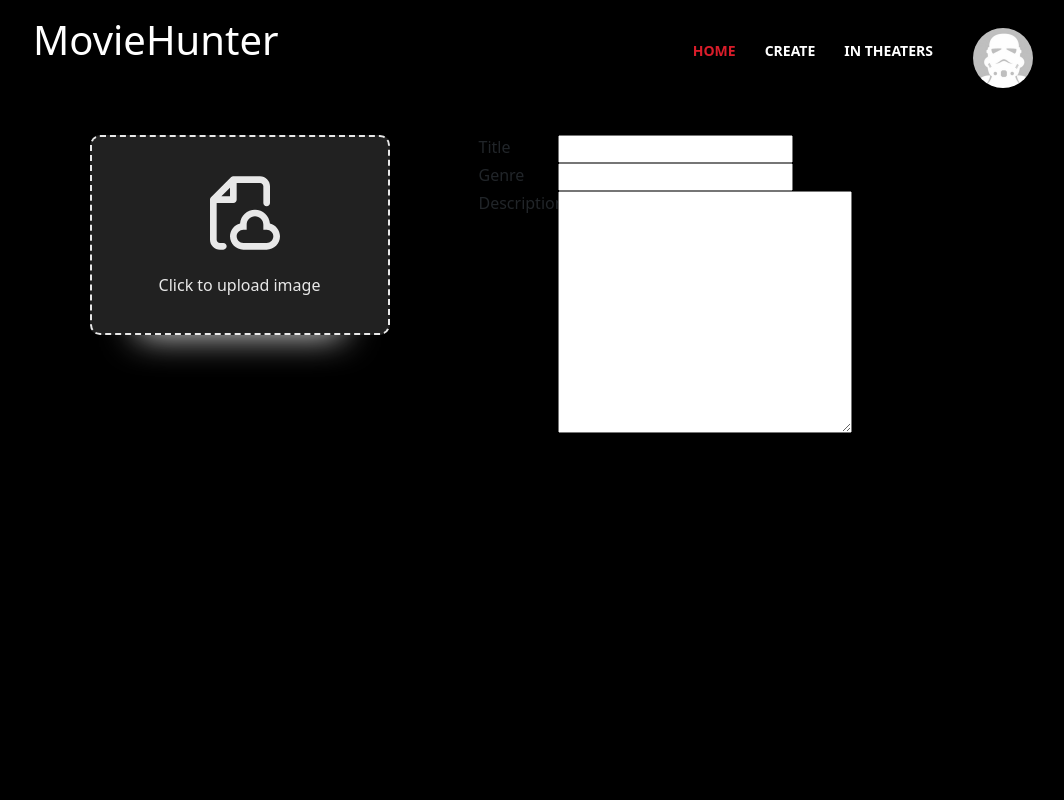
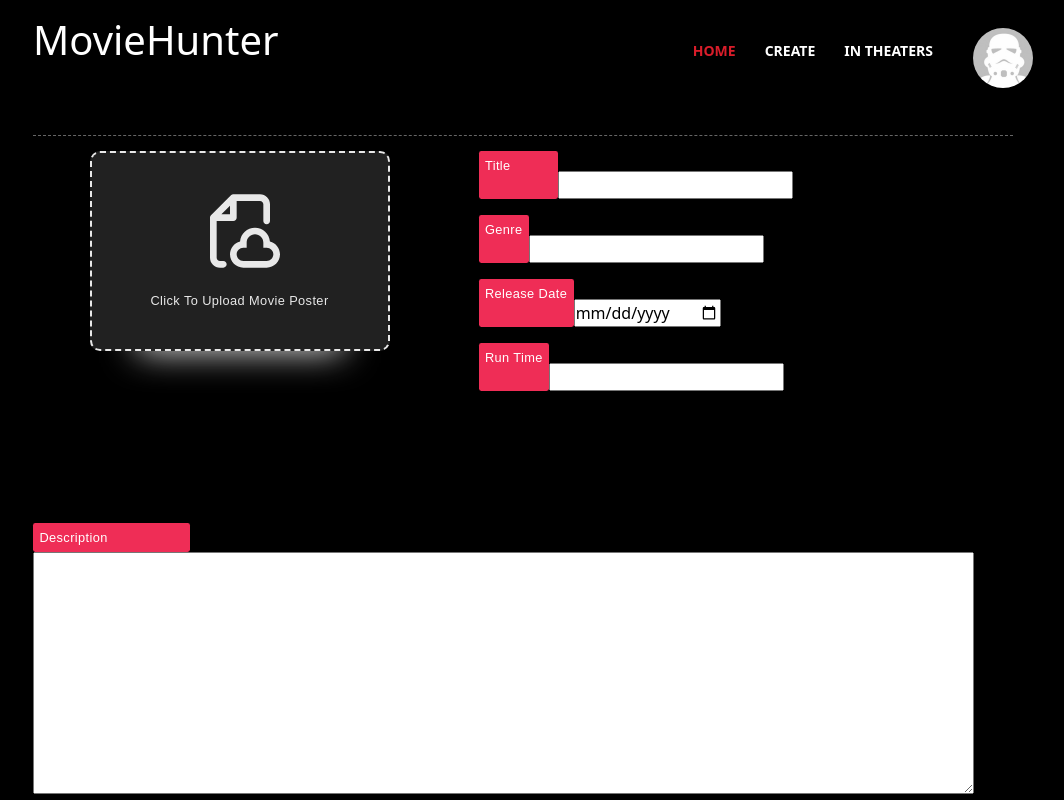
Before and after one commit to AlvaroBala/MoviesProject, a Python web app: template flask_app/templates/createPost.html in a window 1280 px wide. Shown: the whole page, without its empty margins (117-1181 px from the left). Run offline with Jinja, Linux system fonts and the light colour scheme; the template is opened without the code that fills it, so the values that code supplies are empty.

Commit message:
log in registracion buttons and createPost.html

```diff
--- a/flask_app/templates/createPost.css
+++ b/flask_app/templates/createPost.css
@@ -3,7 +3,12 @@
     height: 100px;
     border-color: gray;
     justify-content: space-around;
+    padding-top: 15px;
 }
+.header-with-dots {
+    border-bottom: 1px dashed #e8e8e8; /* Adjust border style and color */
+    padding: 10px 0; /* Add some spacing */
+  }
 .custum-file-upload {
     height: 200px;
     width: 300px;
@@ -55,6 +60,36 @@
 	clear:both;
 }
 #header{
-    border-bottom: 2px #e8e8e8;
+    border-bottom: 1px dashed #666;
+}
+label {
 
-}
+    font-family: 'Heebo', sans-serif;
+    font-size: 0.8rem;
+    font-weight: 400;
+    letter-spacing: 0.025rem;
+    font-style: normal;
+    text-transform: capitalize;
+    color: #FFFFFF;
+    background-color: #EF2D56;
+    border-radius: 0.15rem;
+    -webkit-border-radius: 0.15rem;
+    -moz-border-radius: 0.15rem;
+    padding: 0.3rem 0.4rem;
+    border-style: none;
+    border-width: 0rem;
+    border-color: #EF2D56;
+    -box-shadow: -0.25px 0.75px 9px -0.25px rgba(85,85,85,0.36);
+
+    }
+    .description{
+        margin-top: 130px;
+        position: absolute;
+        bottom: 0px;
+    }
+    input{
+        margin-top: 20px !important;
+    }
+    .mb{
+        margin-bottom: 20px;
+    }
--- a/flask_app/templates/createPost.html
+++ b/flask_app/templates/createPost.html
@@ -36,28 +36,36 @@
               <svg viewBox="0 0 24 24" fill="" xmlns="http://www.w3.org/2000/svg"><g id="SVGRepo_bgCarrier" stroke-width="0"></g><g id="SVGRepo_tracerCarrier" stroke-linecap="round" stroke-linejoin="round"></g><g id="SVGRepo_iconCarrier"> <path fill-rule="evenodd" clip-rule="evenodd" d="M10 1C9.73478 1 9.48043 1.10536 9.29289 1.29289L3.29289 7.29289C3.10536 7.48043 3 7.73478 3 8V20C3 21.6569 4.34315 23 6 23H7C7.55228 23 8 22.5523 8 22C8 21.4477 7.55228 21 7 21H6C5.44772 21 5 20.5523 5 20V9H10C10.5523 9 11 8.55228 11 8V3H18C18.5523 3 19 3.44772 19 4V9C19 9.55228 19.4477 10 20 10C20.5523 10 21 9.55228 21 9V4C21 2.34315 19.6569 1 18 1H10ZM9 7H6.41421L9 4.41421V7ZM14 15.5C14 14.1193 15.1193 13 16.5 13C17.8807 13 19 14.1193 19 15.5V16V17H20C21.1046 17 22 17.8954 22 19C22 20.1046 21.1046 21 20 21H13C11.8954 21 11 20.1046 11 19C11 17.8954 11.8954 17 13 17H14V16V15.5ZM16.5 11C14.142 11 12.2076 12.8136 12.0156 15.122C10.2825 15.5606 9 17.1305 9 19C9 21.2091 10.7909 23 13 23H20C22.2091 23 24 21.2091 24 19C24 17.1305 22.7175 15.5606 20.9844 15.122C20.7924 12.8136 18.858 11 16.5 11Z" fill=""></path> </g></svg>
               </div>
               <div class="text">
-                 <span>Click to upload image</span>
+                 <span>Click to upload movie poster</span>
                  </div>
                  <input id="file" type="file">
           </div>
           </label>
-          <div class="w-50">
-            <div class="d-flex">
+          <div class="w-50 mb-3">
+            <div class="d-flex mb-3">
               <label for="" class="col-2">Title</label><br>
               <input type="text">
             </div>
-            <div class="d-flex">
-              <label for="" class="col-2">Genre</label><br>
+            <div class="d-flex mb-3">
+              <label for="">Genre</label><br>
               <input type="text">
             </div>
-            <div class="d-flex">
-              <label for="" class="col-2">Description</label><br>
-              <textarea name="" id="" cols="30" rows="10"></textarea>
+            <div class="d-flex mb-3">
+              <label for="">Release Date</label><br>
+              <input type="date">
             </div>
+            <div class="d-flex mb-3">
+              <label for="">Run Time</label><br>
+              <input type="text">
+            </div>
+
           </div>
-
-
-
+        </div>
+        <div class="description">
+          <div>
+            <label for="" class="col-2">Description</label><br>
+            <textarea name="" id="" cols="100" rows="10"></textarea>
+          </div>
         </div>
 
 </body>
--- a/flask_app/templates/css/style.css
+++ b/flask_app/templates/css/style.css
@@ -391,3 +391,6 @@ h1#logo a {
 	margin-left: 20px;
 
 }
+title{
+	color: aqua;
+}
--- a/flask_app/templates/register.html
+++ b/flask_app/templates/register.html
@@ -8,6 +8,7 @@
     <link href="https://cdn.jsdelivr.net/npm/bootstrap@5.0.2/dist/css/bootstrap.min.css" rel="stylesheet" integrity="sha384-EVSTQN3/azprG1Anm3QDgpJLIm9Nao0Yz1ztcQTwFspd3yD65VohhpuuCOmLASjC" crossorigin="anonymous">
 </head>
 <body>
+    <img  class="bg-img" src="{{ url_for( filename='234234-1140x641.jpg') }}" alt="">
     <div class="login-box">
         <h2>Registration</h2>
         <form>
@@ -31,7 +32,7 @@
                 <input type="password" name="" required="">
                 <label>Confirm Password</label>
             </div>
-            <div class="button-container">
+            <div class="button-container text-center">
                 <small>
                     <a href="#">
                         <span></span>
```
Also changed, not shown: flask_app/templates/login.css (+8 -4 lines), flask_app/templates/login.html (+13 -5 lines), flask_app/templates/234234-1140x641.jpg (renamed from flask_app/static/234234-1140x641.jpg).
